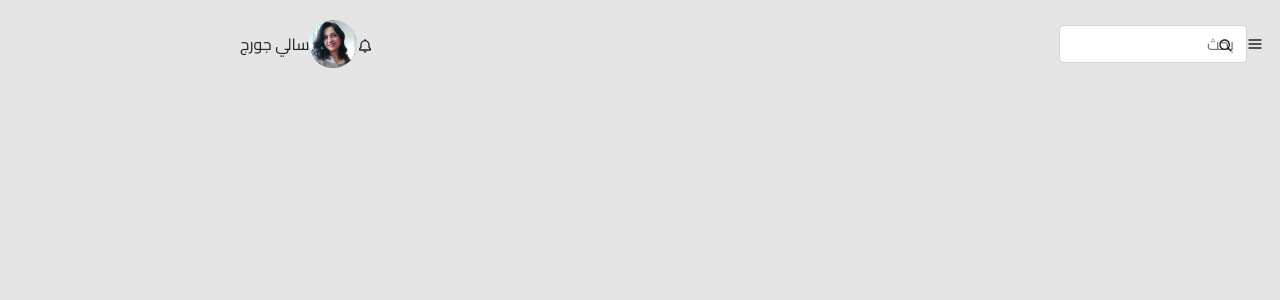
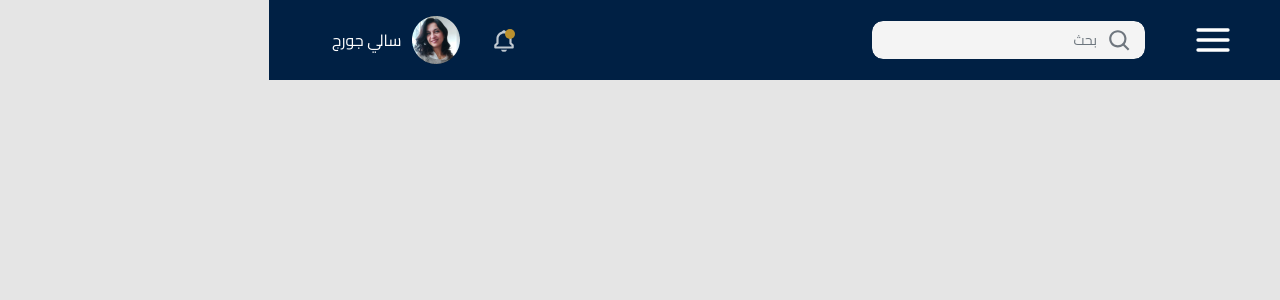
Before and after one commit to AhmedZohny208/Pianat, a React (Create React App) app: page /home in a window 1280 px wide. Shown: the top 300 px of the page. Built offline with nearby package versions, Linux system fonts and the light colour scheme.

Commit message:
added css to navbar

```diff
--- a/src/App.css
+++ b/src/App.css
@@ -123,3 +123,83 @@ input[type="password"] {
   font-size: 16px;
   margin-top: 17px;
 }
+
+/* ================================================================= */
+/* Navbar */
+.navbar {
+  background-color: #002044;
+  padding-right: 41px;
+  padding-left: 51px;
+  height: 80px;
+}
+
+/* Navbar rightside */
+.navbar .right-side {
+  margin-right: 30px;
+}
+
+.navbar .right-side svg {
+  color: #fff;
+  font-size: 40px;
+}
+
+.navbar .search {
+  margin-right: 47px;
+}
+
+.navbar .search svg {
+  color: #6F767E;
+  font-size: 26px;
+}
+
+.navbar .search input {
+  padding-right: 48px;
+  border-radius: 12px;
+  width: 275px;
+  height: 40px;
+  font-size: 14px;
+  caret-color: #4C6FFF;
+  background-color: #F4F4F4;
+  border-color: #002044;
+}
+
+.navbar .right-side .form-control:focus {
+  color: #4C6FFF;
+  background-color: #F4F4F4;
+  border-color: #002044;
+  outline: 0;
+  box-shadow: unset;
+}
+
+/* Navbar leftside */
+
+.navbar .left-side .notification {
+  position: relative;
+  cursor: pointer;
+}
+
+.navbar .left-side .circle {
+  position: absolute;
+  top: 10%;
+  right: 10%;
+  background: #BA902E;
+  border-radius: 12px;
+  width: 10px;
+  height: 10px;
+}
+
+.navbar .left-side .avatar {
+  margin-right: 31px;
+}
+
+.navbar .left-side svg {
+  color: #BFC8D1;
+  font-size: 26px;
+}
+
+.navbar .left-side p {
+  color: #fff;
+  margin-right: 11px;
+}
+
+/* ================================================================= */
--- a/src/components/layout-components/Navbar.js
+++ b/src/components/layout-components/Navbar.js
@@ -9,12 +9,11 @@ export default function Navbar() {
     <nav className="navbar navbar-expand-lg">
       <div className="container-fluid">
         <Link class="navbar-brand" href="#">
-          <img src="/img/brand.png" alt="brand" />
+          <img src="/img/brand.png" alt="brand" width={217} height={61} />
         </Link>
-        <button className="navbar-toggler" type="button" data-bs-toggle="collapse" data-bs-target="#navbarSupportedContent" aria-controls="navbarSupportedContent" aria-expanded="false" aria-label="Toggle navigation">
-          <span className="navbar-toggler-icon"></span>
-        </button>
+
         <div className="collapse navbar-collapse justify-content-between" id="navbarSupportedContent">
+
           <div className='right-side d-flex align-items-center'>
             <FiMenu />
             <form className="search d-flex position-relative">
@@ -24,6 +23,7 @@ export default function Navbar() {
               </button>
             </form>
           </div>
+
           <div className='left-side d-flex align-items-center'>
             <div className='notification'>
               <BiBell />
@@ -38,6 +38,7 @@ export default function Navbar() {
               <p className='mb-0'>سالي جورج</p>
             </div>
           </div>
+
         </div>
       </div>
     </nav>
```
